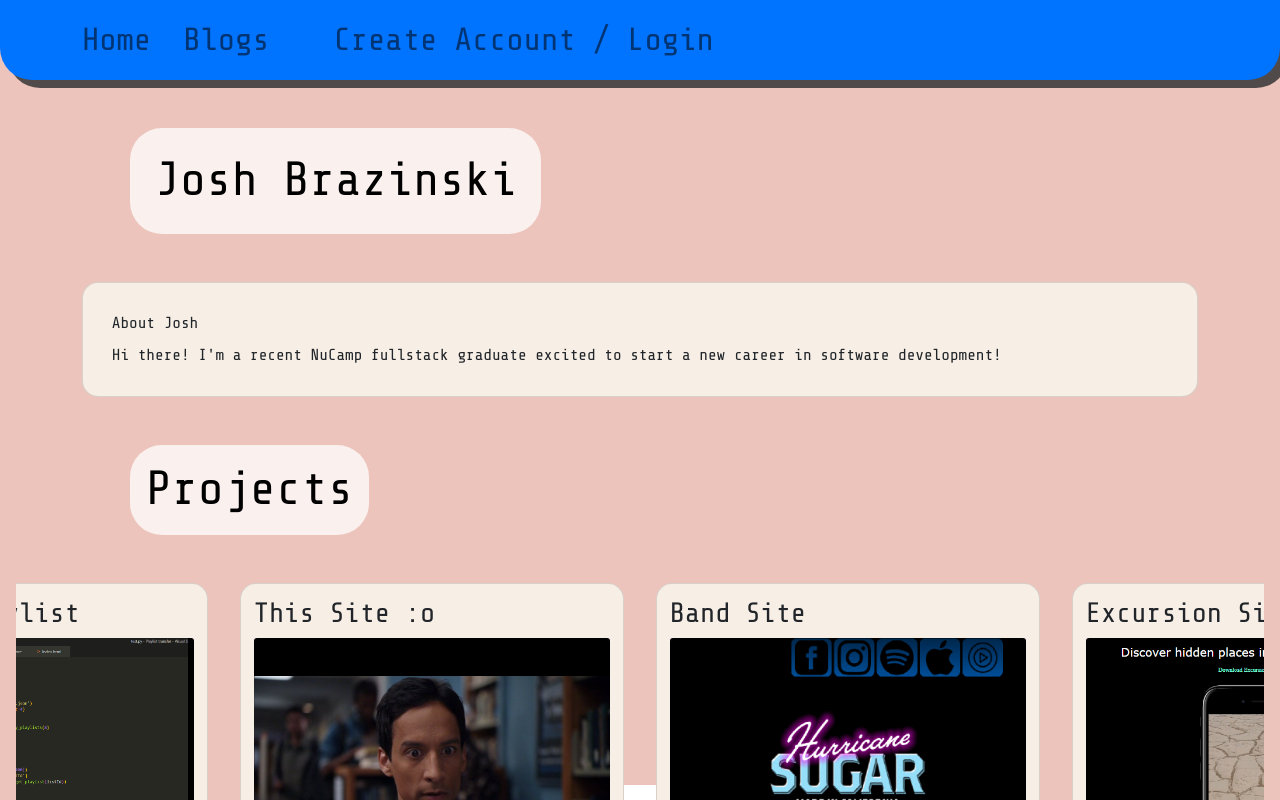
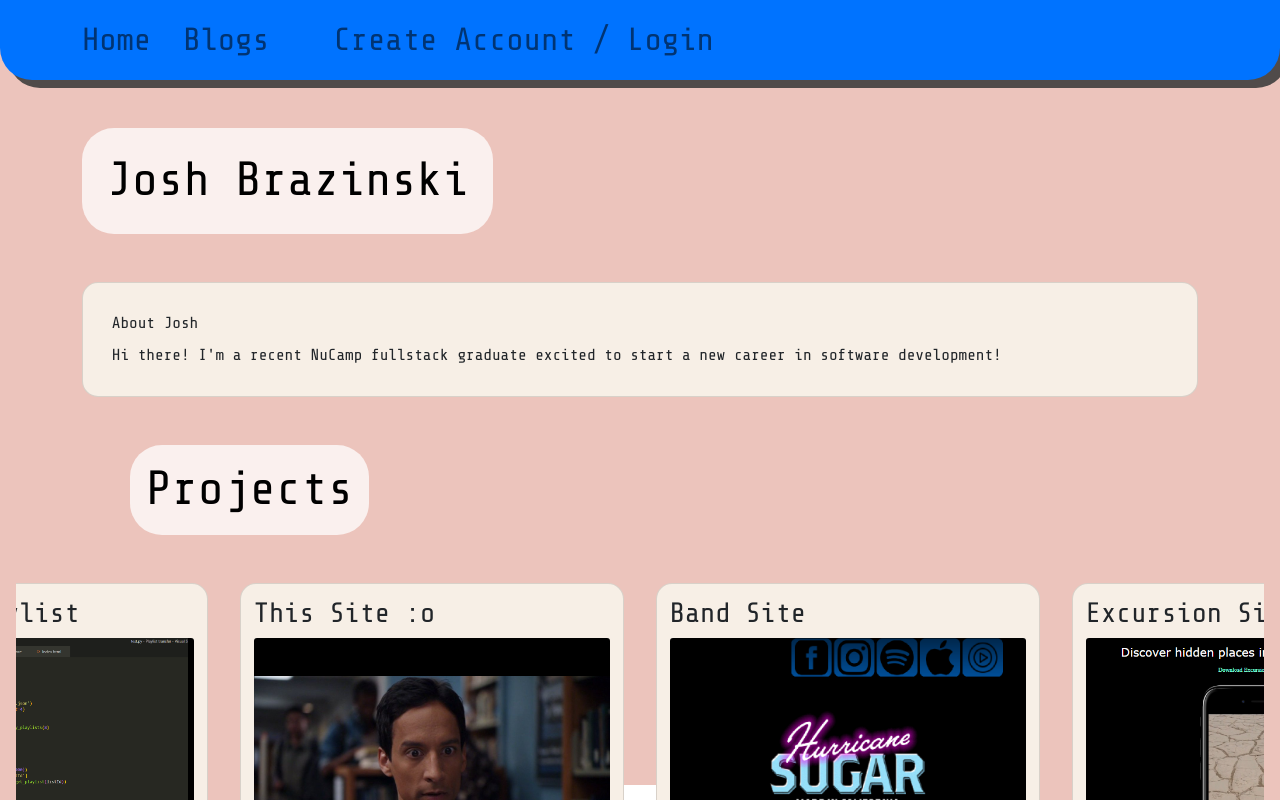
Before and after one commit to JoshBreezy/Portfolio, a React (Create React App) app: page / in a window 1280 px wide. Shown: the top 800 px of the page. Built offline with nearby package versions, Linux system fonts and the light colour scheme; no server answers; the database is empty.

Commit message:
and yet some more

```diff
--- a/src/components/Main.js
+++ b/src/components/Main.js
@@ -30,7 +30,7 @@ export default function Main() {
             <animated.div style={slideLeft} className= 'container'>
                 <div className='row'>
                     <div className='col-auto'>
-                        <h1 style={{ margin: '3rem', fontSize: '3rem', padding: '1.5rem', backgroundColor: 'hsla(0,0%, 100%, .75', borderRadius: '2rem' }}>Josh Brazinski</h1>
+                        <h1 style={{ marginTop: '3rem', marginBottom: '3rem', fontSize: '3rem', padding: '1.5rem', backgroundColor: 'hsla(0,0%, 100%, .75', borderRadius: '2rem' }}>Josh Brazinski</h1>
                     </div>
                 </div>
             </animated.div>
```
